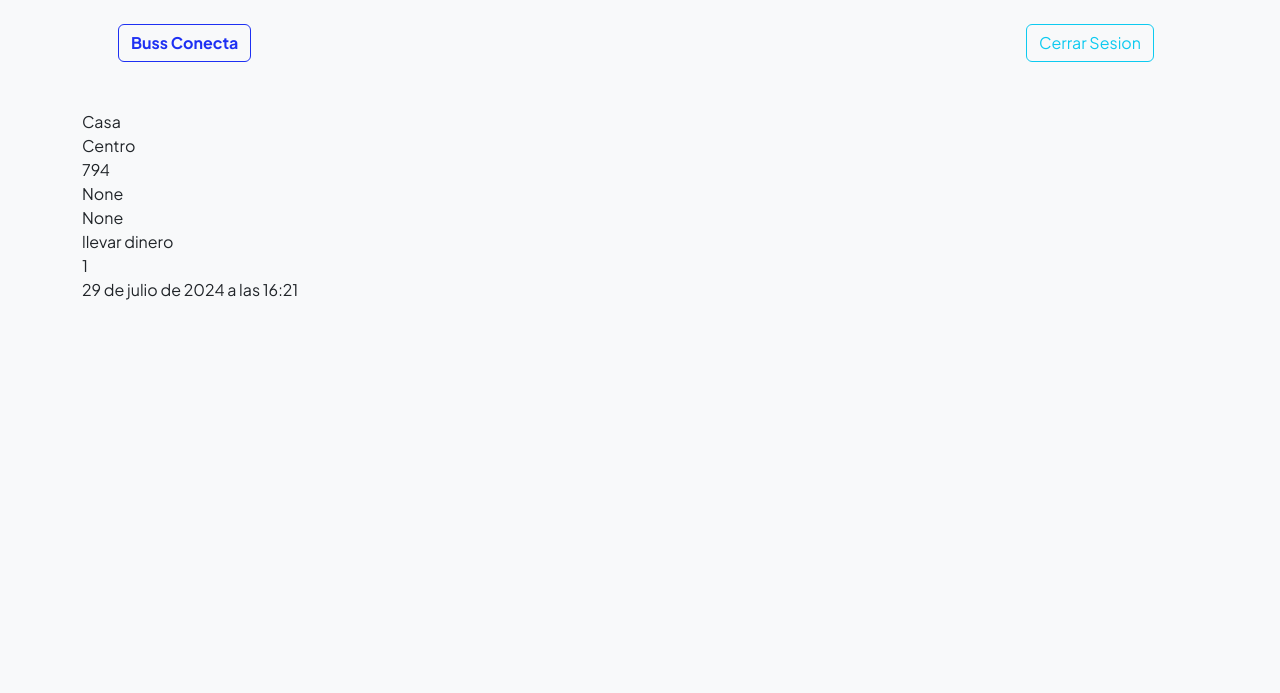
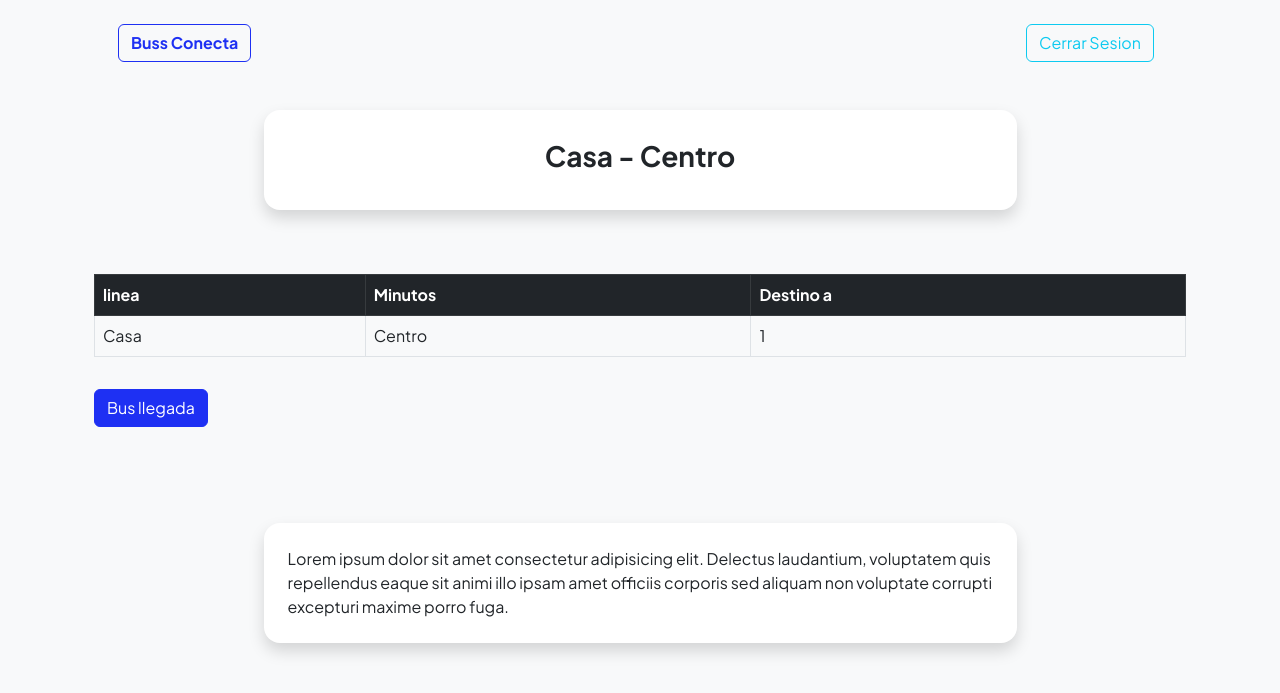
Before and after one commit to LinoELa/BussConecta, a Django app: page /ubicacion/1 in a window 1280 px wide. Shown: the top 693 px of the page. Run offline with Django 5.2, Linux system fonts and the light colour scheme; a user stored in the database is signed in; data comes from the database, SQL or seed files in the repository.

Commit message:
VISTA HECHA MITAD

```diff
--- a/AppBussConecta/templates/ubicacion.html
+++ b/AppBussConecta/templates/ubicacion.html
@@ -17,14 +17,128 @@
 
     {% comment %} 10.14 Traer toda la informacion de la histial ubicaciones {% endcomment %}
     {% comment %} 10.14 FINAL {% endcomment %}
-    {{ ubicacion_historial.inicio}}<br/>
-    {{ ubicacion_historial.final}}<br/>
-    {{ ubicacion_historial.poste_1}}<br/>
-    {{ ubicacion_historial.poste_2}}<br/>
-    {{ ubicacion_historial.poste_3}}<br/>
-    {{ ubicacion_historial.notas}}<br/>
-    {{ ubicacion_historial.id}}<br/>
-    {{ ubicacion_historial.tiempo_creado}}<br/>
+    {% comment %} {{ ubicacion_historial.inicio}}<br/> {% endcomment %}
+    {% comment %} {{ ubicacion_historial.final}}<br/> {% endcomment %}
+    {% comment %} {{ ubicacion_historial.poste_1}}<br/> {% endcomment %}
+    {% comment %} {{ ubicacion_historial.poste_2}}<br/> {% endcomment %}
+    {% comment %} {{ ubicacion_historial.poste_3}}<br/> {% endcomment %}
+    {% comment %} {{ ubicacion_historial.notas}}<br/>  {% endcomment %}
+    {% comment %} {{ ubicacion_historial.id}}<br/> {% endcomment %}
+    {% comment %} {{ ubicacion_historial.tiempo_creado}}<br/> {% endcomment %}
+
+    {% comment %} ----------------------------------------------------- {% endcomment %}
+
+
+
+
+    <main class="flex-shrink-0">
+
+        <!-- Page Content-->
+        <div class="container px-5 ">
+
+            <div class="row gx-5 justify-content-center">
+                <div class="col-lg-11 col-xl-9 col-xxl-8">
+                    <!-- Experience Section-->
+                    <section>
+                         <!-- Inicio - Final -->
+                        <div class="card shadow border-0 rounded-4 mb-3 ">
+                            <div class="card-body d-flex justify-content-center align-items-center text-center p-5" style="height: 100px;">
+                                <div>
+                                    <h5 class="card-title fw-bold fs-3">{{ ubicacion_historial.inicio}} <span> - </span> {{ ubicacion_historial.final}} </h5>
+                                </div>
+                            </div>
+                        </div>
+                    </section>
+                </div>
+            </div>
+        </div>
+    </main>
+
+    <br/>
+    <br/>
+
+
+    {% comment %} ----------------------------------------------------- {% endcomment %}
+
+
+
+    <div class = 'container'>
+
+
+        {% comment %} PART 9.01 Tablas  {% endcomment %}
+        <table class="table table-hover table-bordered">
+            <thead class="table-dark">
+              <tr>
+                <th scope="col">linea</th>
+                <th scope="col">Minutos</th>
+                <th scope="col">Destino a</th>
+              </tr>
+            </thead>
+
+            <tbody>
+                    {% comment %} PART 9.02 FINAL tablas con Booststrap {% endcomment %}
+
+                    <tr>
+                        {% comment %} PARA NO DEJARLO VARIO : SCRAPING VIENE AQUI {% endcomment %}
+                        <td> {{ ubicacion_historial.inicio}} </td>
+
+                        <td> {{ ubicacion_historial.final}} </td>
+
+                        <td> {{ ubicacion_historial.id}}</td>
+
+                    </tr>
+            </tbody>
+
+        </table>
+
+        <div class='align-self-start '>
+            <a href="#" class="btn btn-primary mt-3" id="toggleTableButton_2">Bus llegada</a>
+        </div>
+
+        <br/>
+        <br/>
+        <br/>
+        <br/>
+
+    </div>
+
+
+
+
+
+    <main class="flex-shrink-0">
+
+        <!-- Page Content-->
+        <div class="container px-5">
+
+            <div class="row gx-5 justify-content-center">
+                <div class="col-lg-11 col-xl-9 col-xxl-8">
+                    <!-- Experience Section-->
+                    <section>
+                        <!-- Experience Card 2-->
+                        <div class="card shadow border-0 rounded-4 mb-5">
+                            <div class="card-body p-4">
+                                <div class="row align-items-center">
+                                    <div class="col"><div>Lorem ipsum dolor sit amet consectetur adipisicing elit. Delectus laudantium, voluptatem quis repellendus eaque sit animi illo ipsam amet officiis corporis sed aliquam non voluptate corrupti excepturi maxime porro fuga.</div></div>
+                                </div>
+                            </div>
+                        </div>
+                    </section>
+
+                </div>
+            </div>
+        </div>
+    </main>
+
+
+
+
+    {% comment %} ------------------------------------------------------- {% endcomment %}
+
+    {% comment %} 11.01 Buscar el dinero en boostrasp  {% endcomment %}
+
+
+
 
 
 
```
Also changed, not shown: README.md.
